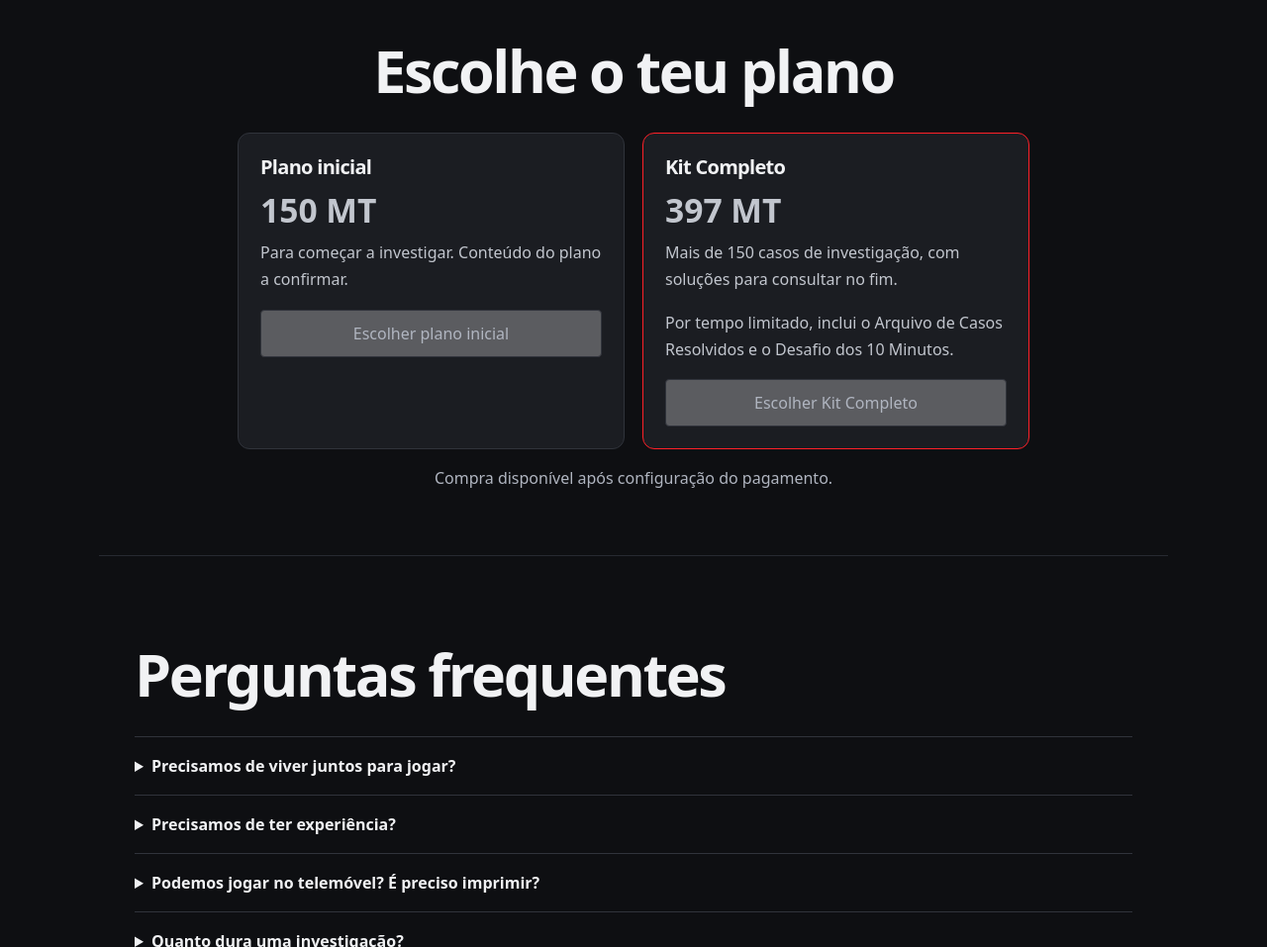
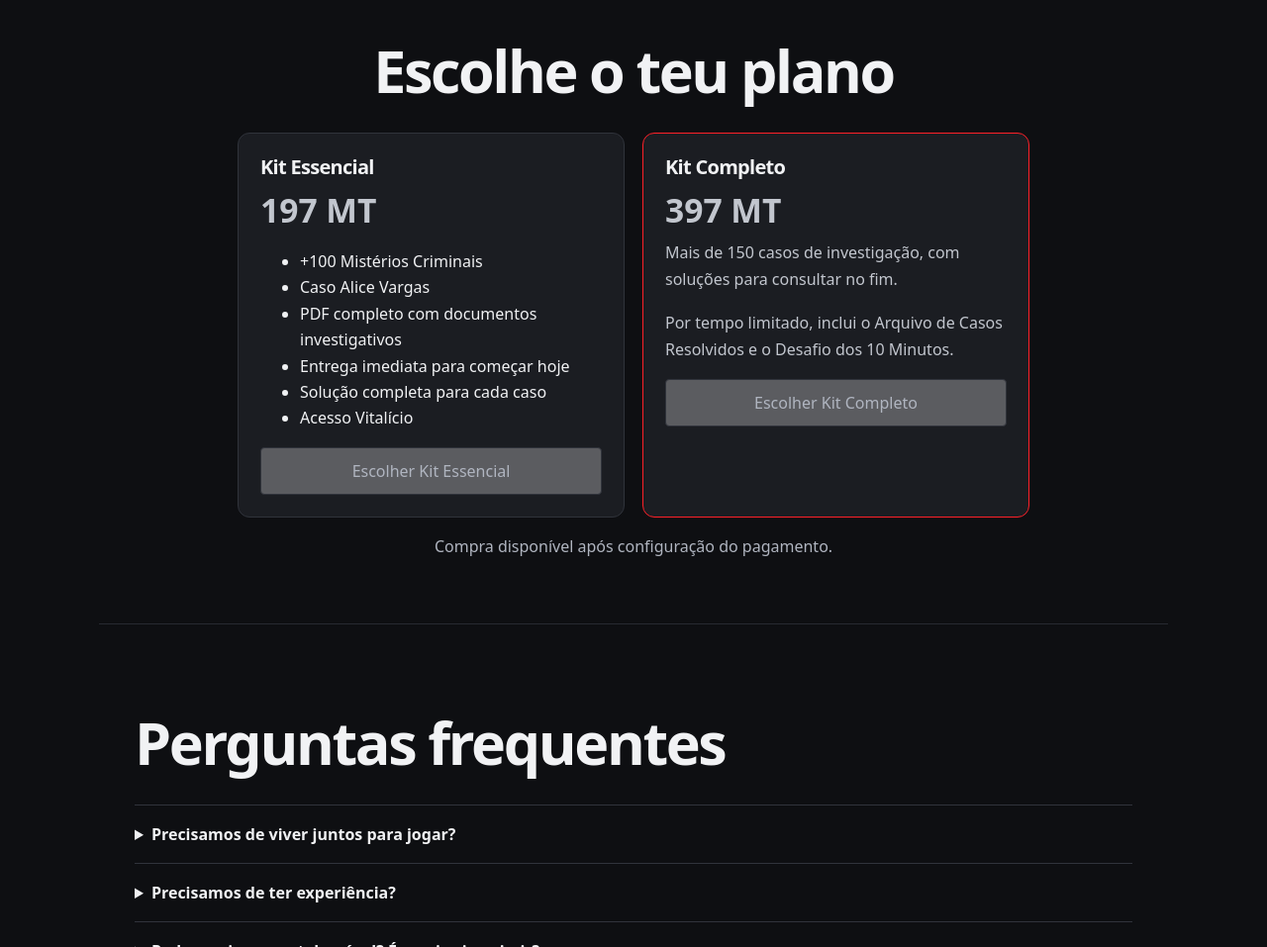
Before and after one commit to lidia-c-chauque/caso-a-dois, a plain HTML site: page index.html in a window 1280 px wide. Shown: the part 5800-6757 px from the top of the page at 99% size. Drawn offline with Linux system fonts and the light colour scheme.

Commit message:
Actualiza a oferta do Kit Essencial para 197 MT com os seis entregáveis

```diff
--- a/index.html
+++ b/index.html
@@ -492,7 +492,19 @@ body:has(#case-sheet[open]) {overflow:hidden}
 <section id="oferta">
 <h2>Escolhe o teu plano</h2>
 <div class="plans">
-<article class="panel"><h3>Plano inicial</h3><p class="price">150 MT</p><p>Para começar a investigar. Conteúdo do plano a confirmar.</p><button class="cta-disabled" disabled>Escolher plano inicial</button></article>
+<article class="panel">
+<h3>Kit Essencial</h3>
+<p class="price">197 MT</p>
+<ul>
+  <li>+100 Mistérios Criminais</li>
+  <li>Caso Alice Vargas</li>
+  <li>PDF completo com documentos investigativos</li>
+  <li>Entrega imediata para começar hoje</li>
+  <li>Solução completa para cada caso</li>
+  <li>Acesso Vitalício</li>
+</ul>
+<button class="cta-disabled" disabled>Escolher Kit Essencial</button>
+</article>
 <article class="panel premium"><h3>Kit Completo</h3><p class="price">397 MT</p><p>Mais de 150 casos de investigação, com soluções para consultar no fim.</p><p>Por tempo limitado, inclui o Arquivo de Casos Resolvidos e o Desafio dos 10 Minutos.</p><button class="cta-disabled" disabled>Escolher Kit Completo</button></article>
 </div>
 <p class="muted offer-note">Compra disponível após configuração do pagamento.</p>
```
